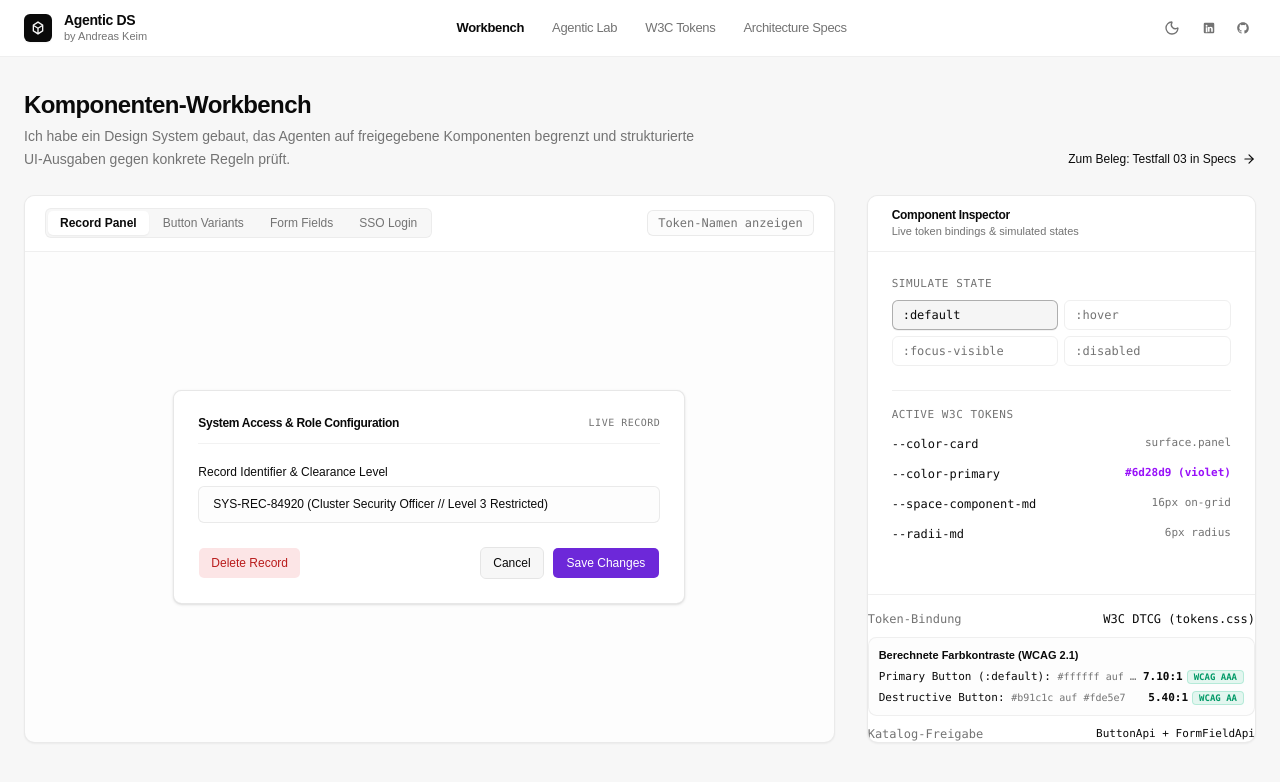
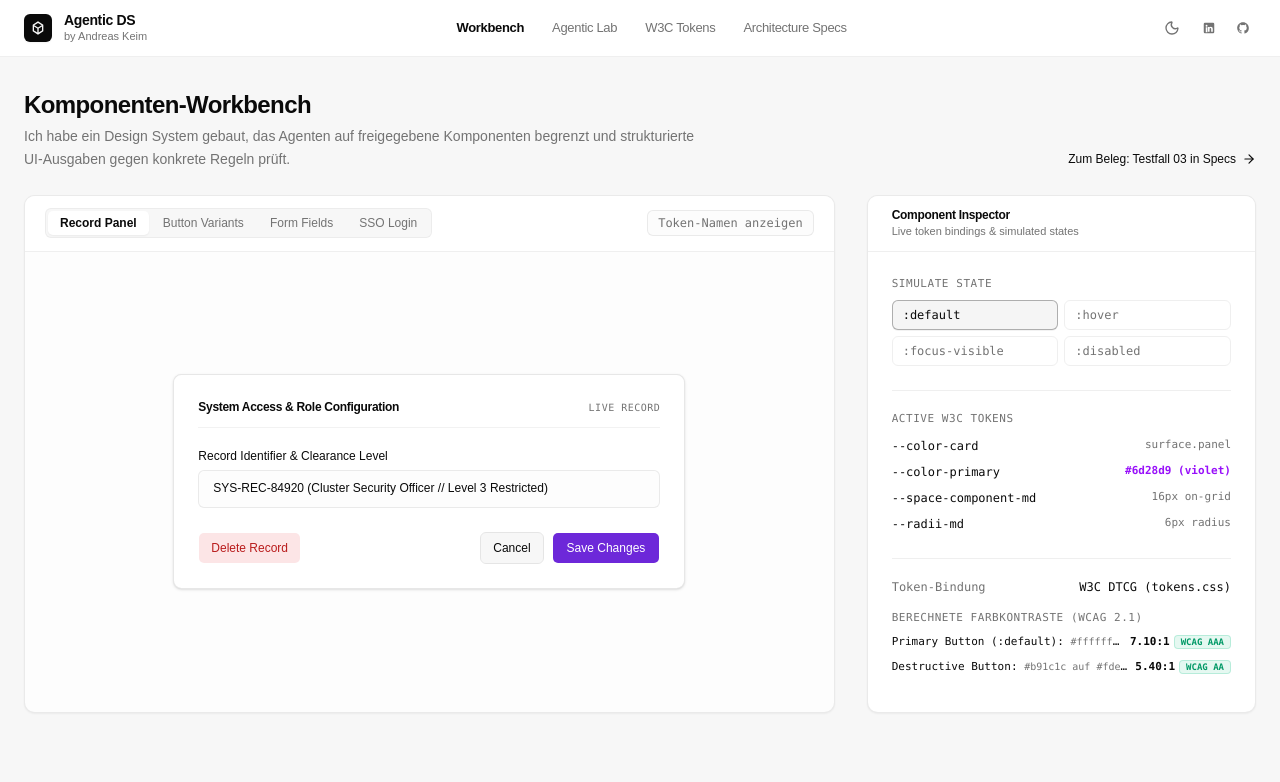
Before and after one commit to andreas-keim/agentic-design-system-playground, a React (Vite) app: page / in a window 1280 px wide. Shown: the top 782 px of the page. Built offline with nearby package versions, Linux system fonts and the light colour scheme.

Commit message:
fix(workbench): streamline inspector layout and shorten stage x-ray badges

```diff
--- a/src/showcase/WorkbenchView.tsx
+++ b/src/showcase/WorkbenchView.tsx
@@ -259,8 +259,8 @@ export function WorkbenchView() {
                     }`}
                   >
                     {xrayMode && (
-                      <span className="absolute -top-3 left-3 z-30 inline-flex items-center gap-1 rounded bg-zinc-900 text-zinc-100 dark:bg-zinc-100 dark:text-zinc-900 font-mono text-[9px] sm:text-[10px] px-2 py-0.5 shadow-xs border border-zinc-700/50 dark:border-zinc-300/50 pointer-events-none select-none tracking-tight">
-                        --color-card • --space-component-md • --radii-md
+                      <span className="absolute -top-3 left-3 z-30 inline-flex items-center rounded bg-zinc-900 text-zinc-100 dark:bg-zinc-100 dark:text-zinc-900 font-mono text-[9px] sm:text-[10px] px-2 py-0.5 shadow-xs border border-zinc-700/50 dark:border-zinc-300/50 pointer-events-none select-none tracking-tight">
+                        --color-card
                       </span>
                     )}
                     <EditEntryPanel
@@ -288,8 +288,8 @@ export function WorkbenchView() {
                 }`}
               >
                 {xrayMode && (
-                  <span className="absolute -top-3 left-3 z-30 inline-flex items-center gap-1 rounded bg-zinc-900 text-zinc-100 dark:bg-zinc-100 dark:text-zinc-900 font-mono text-[9px] sm:text-[10px] px-2 py-0.5 shadow-xs border border-zinc-700/50 dark:border-zinc-300/50 pointer-events-none select-none tracking-tight">
-                    --color-background-primary-default • --space-component-sm • --radii-md
+                  <span className="absolute -top-3 left-3 z-30 inline-flex items-center rounded bg-zinc-900 text-zinc-100 dark:bg-zinc-100 dark:text-zinc-900 font-mono text-[9px] sm:text-[10px] px-2 py-0.5 shadow-xs border border-zinc-700/50 dark:border-zinc-300/50 pointer-events-none select-none tracking-tight">
+                    --color-background-primary-default
                   </span>
                 )}
 
@@ -353,8 +353,8 @@ export function WorkbenchView() {
                 }`}
               >
                 {xrayMode && (
-                  <span className="absolute -top-3 left-3 z-30 inline-flex items-center gap-1 rounded bg-zinc-900 text-zinc-100 dark:bg-zinc-100 dark:text-zinc-900 font-mono text-[9px] sm:text-[10px] px-2 py-0.5 shadow-xs border border-zinc-700/50 dark:border-zinc-300/50 pointer-events-none select-none tracking-tight">
-                    --color-border-input-default • --space-component-sm • --radii-md
+                  <span className="absolute -top-3 left-3 z-30 inline-flex items-center rounded bg-zinc-900 text-zinc-100 dark:bg-zinc-100 dark:text-zinc-900 font-mono text-[9px] sm:text-[10px] px-2 py-0.5 shadow-xs border border-zinc-700/50 dark:border-zinc-300/50 pointer-events-none select-none tracking-tight">
+                    --color-border-input-default
                   </span>
                 )}
 
@@ -398,8 +398,8 @@ export function WorkbenchView() {
                 }`}
               >
                 {xrayMode && (
-                  <span className="absolute -top-3 left-3 z-30 inline-flex items-center gap-1 rounded bg-zinc-900 text-zinc-100 dark:bg-zinc-100 dark:text-zinc-900 font-mono text-[9px] sm:text-[10px] px-2 py-0.5 shadow-xs border border-zinc-700/50 dark:border-zinc-300/50 pointer-events-none select-none tracking-tight">
-                    --font-size-xl • --color-background-primary-default • --space-component-md
+                  <span className="absolute -top-3 left-3 z-30 inline-flex items-center rounded bg-zinc-900 text-zinc-100 dark:bg-zinc-100 dark:text-zinc-900 font-mono text-[9px] sm:text-[10px] px-2 py-0.5 shadow-xs border border-zinc-700/50 dark:border-zinc-300/50 pointer-events-none select-none tracking-tight">
+                    --color-card
                   </span>
                 )}
 
@@ -414,7 +414,7 @@ export function WorkbenchView() {
         </div>
 
         {/* Right: The Quiet Inspector Panel Card */}
-        <div className="lg:col-span-4 rounded-2xl border border-border/80 bg-card overflow-hidden flex flex-col justify-between shadow-xs">
+        <div className="lg:col-span-4 rounded-2xl border border-border/80 bg-card overflow-hidden flex flex-col shadow-xs">
           {/* Header: Exakt h-14 bündig mit linker Stage-Toolbar */}
           <div className="border-b border-border/60 px-6 h-14 flex flex-col justify-center bg-card shrink-0">
             <h3 className="text-xs font-semibold tracking-tight text-foreground leading-tight">
@@ -426,7 +426,6 @@ export function WorkbenchView() {
           </div>
 
           <div className="p-6 space-y-6">
-
             {/* Simulated States */}
             <div>
               <span className="text-[11px] font-mono text-muted-foreground block mb-2 uppercase tracking-wider">
@@ -458,16 +457,16 @@ export function WorkbenchView() {
             </div>
 
             {/* Tokens */}
-            <div className="border-t border-border/60 pt-4">
+            <div className="border-t border-border/60 pt-5">
               <span className="text-[11px] font-mono text-muted-foreground block mb-2 uppercase tracking-wider">
                 Active W3C Tokens
               </span>
               <div className="space-y-1.5 font-mono text-xs">
-                <div className="flex items-center justify-between py-1 text-muted-foreground">
+                <div className="flex items-center justify-between py-0.5 text-muted-foreground">
                   <span className="text-foreground">--color-card</span>
                   <span className="text-[11px]">surface.panel</span>
                 </div>
-                <div className="flex items-center justify-between py-1 text-muted-foreground">
+                <div className="flex items-center justify-between py-0.5 text-muted-foreground">
                   <span className="text-foreground">
                     {pinnedState === "hover"
                       ? "--color-primary-hover"
@@ -487,34 +486,31 @@ export function WorkbenchView() {
                       : "#6d28d9 (violet)"}
                   </span>
                 </div>
-                <div className="flex items-center justify-between py-1 text-muted-foreground">
+                <div className="flex items-center justify-between py-0.5 text-muted-foreground">
                   <span className="text-foreground">--space-component-md</span>
                   <span className="text-[11px]">16px on-grid</span>
                 </div>
-                <div className="flex items-center justify-between py-1 text-muted-foreground">
+                <div className="flex items-center justify-between py-0.5 text-muted-foreground">
                   <span className="text-foreground">--radii-md</span>
                   <span className="text-[11px]">6px radius</span>
                 </div>
               </div>
             </div>
-          </div>
 
-          {/* Quiet Status Bottom: Berechnete Farbkontraste statt pauschaler AAA-Aussage */}
-          <div className="border-t border-border/60 pt-4 mt-6 font-mono text-xs text-muted-foreground space-y-2.5">
-            <div className="flex items-center justify-between">
+            {/* Token-Bindung & Berechnete Farbkontraste */}
+            <div className="border-t border-border/60 pt-5 space-y-3 font-mono text-xs">
+              <div className="flex items-center justify-between text-muted-foreground">
                 <span>Token-Bindung</span>
                 <span className="font-medium text-foreground">W3C DTCG (tokens.css)</span>
               </div>
 
-            {/* Konkrete berechnete Farbpaarungen */}
-            <div className="rounded-xl border border-border/60 bg-muted/20 p-2.5 space-y-2">
-              <div className="flex items-center justify-between text-[11px] font-sans font-semibold text-foreground">
-                <span>Berechnete Farbkontraste (WCAG 2.1)</span>
-              </div>
-
+              <div className="pt-1">
+                <span className="text-[11px] font-mono text-muted-foreground block mb-2 uppercase tracking-wider">
+                  Berechnete Farbkontraste (WCAG 2.1)
+                </span>
                 <div className="space-y-1.5 text-[11px]">
                   {calculatedPairs.map((pair, idx) => (
-                  <div key={idx} className="flex items-center justify-between gap-1.5">
+                    <div key={idx} className="flex items-center justify-between gap-1.5 py-0.5">
                       <div className="truncate">
                         <span className="text-foreground font-medium">{pair.role}:</span>{" "}
                         <span className="text-muted-foreground text-[10px]">{pair.fg} auf {pair.bg}</span>
@@ -537,16 +533,6 @@ export function WorkbenchView() {
                   ))}
                 </div>
               </div>
-
-            <div className="flex items-center justify-between">
-              <span>Katalog-Freigabe</span>
-              <span className="text-foreground font-mono text-[11px]">
-                {activeComponent === "button"
-                  ? "ButtonApi (.strict)"
-                  : activeComponent === "form-field"
-                  ? "FormFieldApi (.strict)"
-                  : "ButtonApi + FormFieldApi"}
-              </span>
             </div>
           </div>
         </div>
```
Lines whose indentation alone changed are shown as unchanged.
